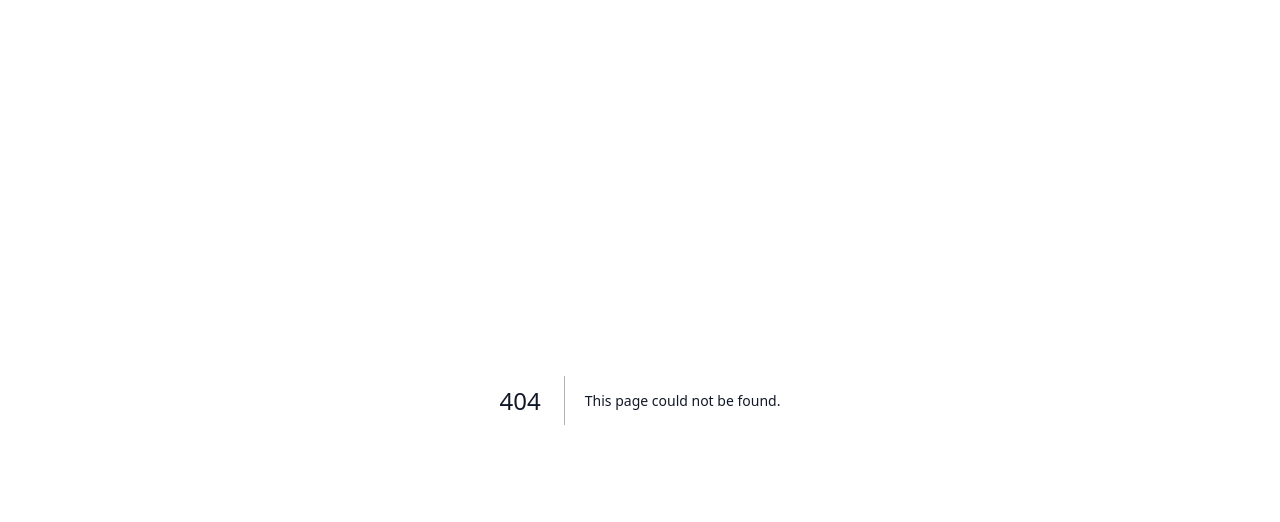
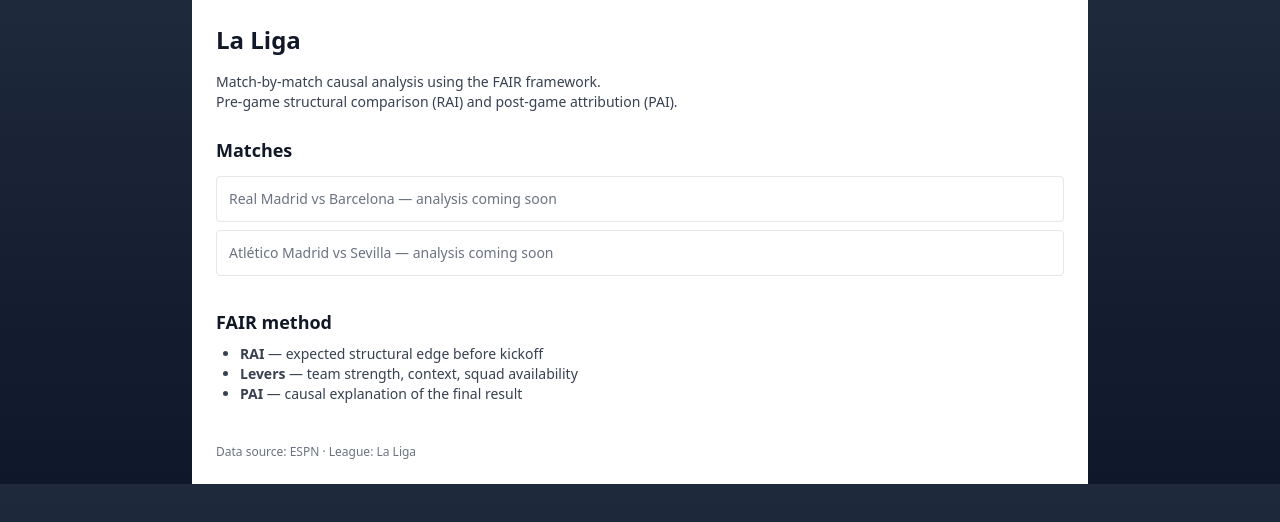
Before and after one commit to eytanellenberg/thefairview, a Next.js app: page /soccer/la-liga in a window 1280 px wide. Before the commit this address had no page. Shown: the top 522 px of the page. Built offline with nearby package versions, Linux system fonts and the light colour scheme.

Commit message:
Create page.tsx

```diff
--- /dev/null
+++ b/app/soccer/la-liga/page.tsx
@@ -0,0 +1,56 @@
+import Link from "next/link";
+
+export default function LaLigaPage() {
+  return (
+    <main className="p-6 max-w-4xl mx-auto text-gray-900 bg-white">
+      <h1 className="text-2xl font-semibold mb-4">
+        La Liga
+      </h1>
+
+      <p className="text-sm text-gray-700 mb-6">
+        Match-by-match causal analysis using the FAIR framework.
+        <br />
+        Pre-game structural comparison (RAI) and post-game attribution (PAI).
+      </p>
+
+      {/* MATCH LIST */}
+      <div className="mb-8">
+        <h2 className="text-lg font-semibold mb-3">
+          Matches
+        </h2>
+
+        <div className="flex flex-col gap-2">
+          <div className="border rounded p-3 text-sm text-gray-500">
+            Real Madrid vs Barcelona — analysis coming soon
+          </div>
+
+          <div className="border rounded p-3 text-sm text-gray-500">
+            Atlético Madrid vs Sevilla — analysis coming soon
+          </div>
+        </div>
+      </div>
+
+      {/* METHOD REMINDER */}
+      <div className="mb-8">
+        <h2 className="text-lg font-semibold mb-2">
+          FAIR method
+        </h2>
+        <ul className="list-disc ml-6 text-sm text-gray-700">
+          <li>
+            <strong>RAI</strong> — expected structural edge before kickoff
+          </li>
+          <li>
+            <strong>Levers</strong> — team strength, context, squad availability
+          </li>
+          <li>
+            <strong>PAI</strong> — causal explanation of the final result
+          </li>
+        </ul>
+      </div>
+
+      <footer className="text-xs text-gray-500 mt-10">
+        Data source: ESPN · League: La Liga
+      </footer>
+    </main>
+  );
+}
```
